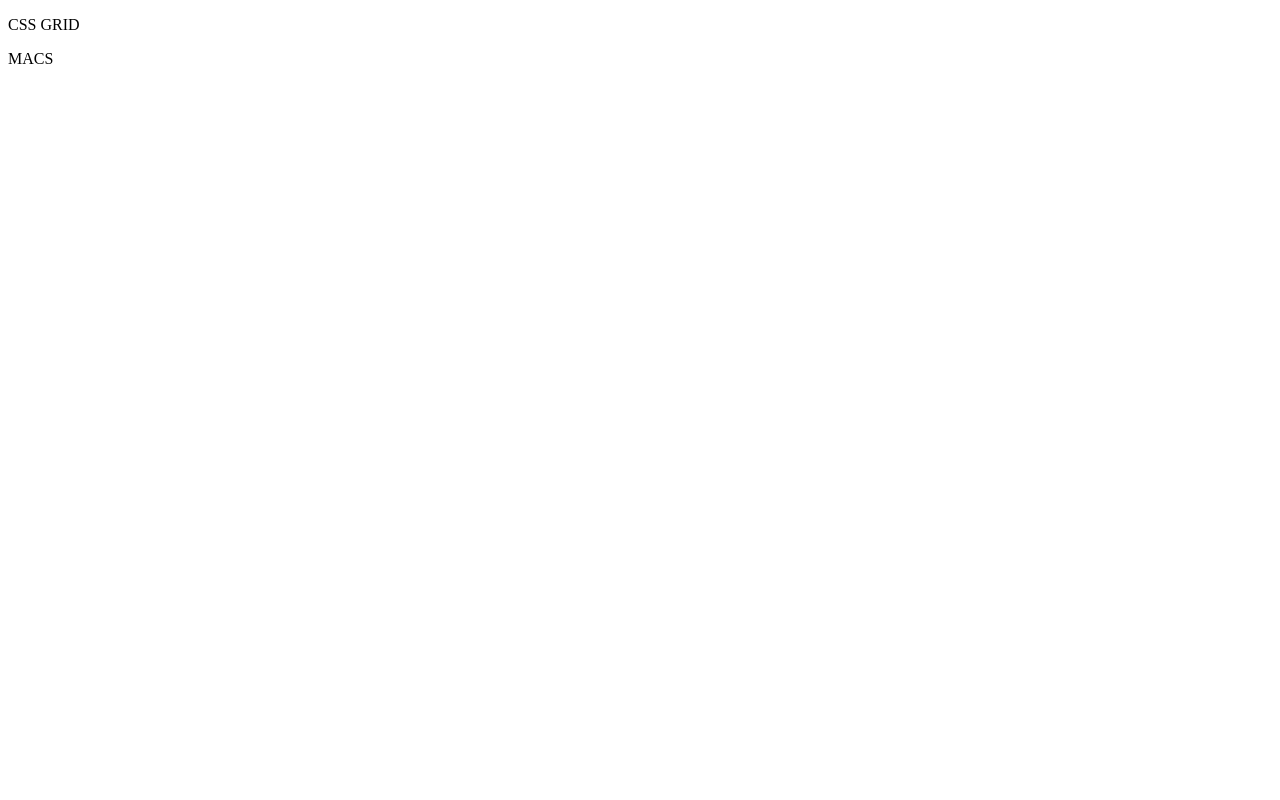
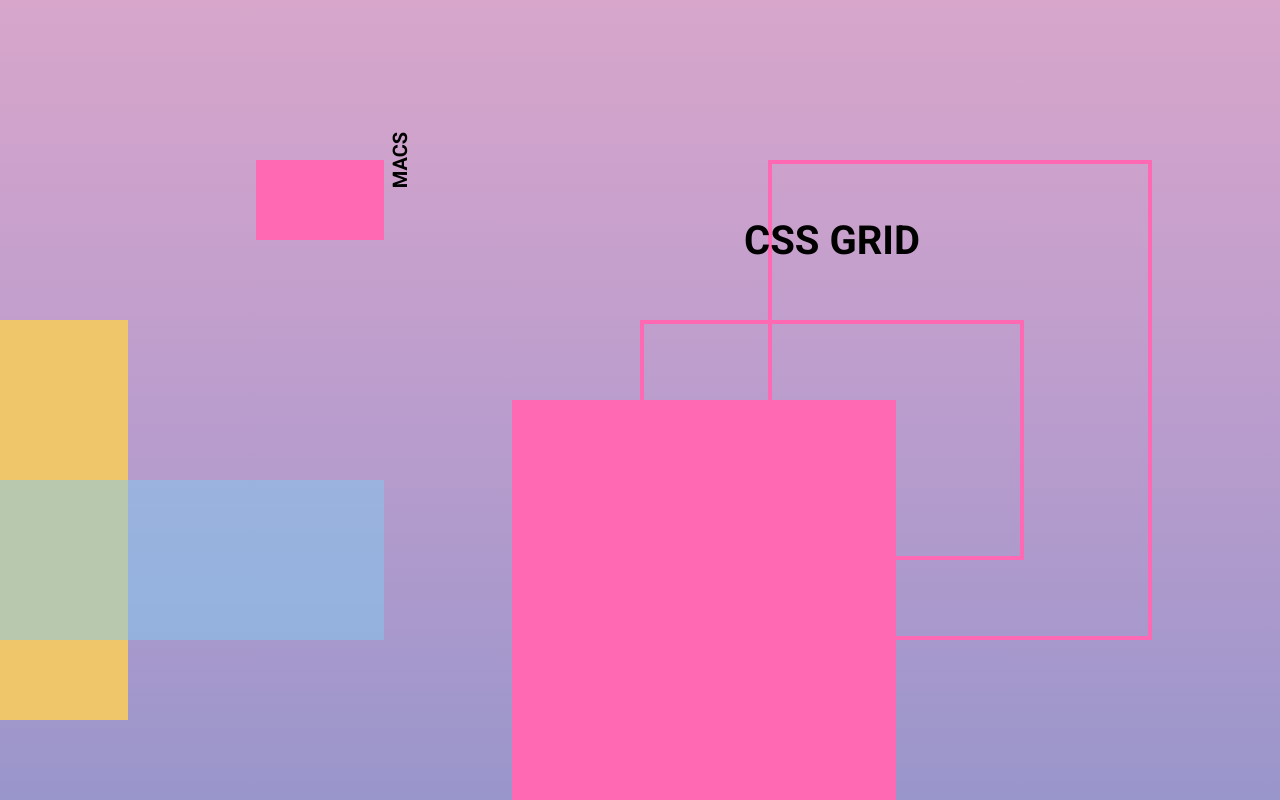
Before and after one commit to MarioSalinas1605/landing-art, a plain HTML site: page index.html in a window 1280 px wide. Drawn offline with Linux system fonts and the light colour scheme.

Commit message:
feat: styles of page

```diff
--- a/index.html
+++ b/index.html
@@ -5,7 +5,7 @@
     <meta charset="UTF-8">
     <meta name="viewport" content="width=device-width, initial-scale=1.0">
     <title>Landing art</title>
-
+    <link rel="stylesheet" href="styles.css">
 </head>
 
 <body>
--- /dev/null
+++ b/styles.css
@@ -0,0 +1,96 @@
+@import url('https://fonts.googleapis.com/css2?family=Roboto:wght@700&display=swap');
+
+:root {
+  --blue: #81ccf1;
+  --yellow: #efc66a;
+  --pink: #d8a6cb;
+  --dark-pink: #c59ece;
+  --purple: #9996cb;
+}
+
+body {
+  font-family: 'Roboto', sans-serif;
+  background-image: linear-gradient(to top, #9996cb, #ab99cc, #bb9dcd, #caa1cc, #d8a6cb);
+  margin: 0;
+  height: 100vh;
+}
+
+.container {
+  display: grid;
+  grid-template: repeat(10, 1fr) / repeat(10, 1fr);
+  height: 100vh;
+}
+
+.item-1 {
+    background: var(--yellow);
+    grid-column: 1 / 2;
+    grid-row: 5 / 10;
+}
+
+.item-2 {
+    background: var(--blue);
+    grid-column: 1 / 4;
+    grid-row: 7 / 9;
+    opacity: 50%;
+}
+
+.item-3 {
+    background: hotpink;
+    grid-column: 5 / 8;
+    grid-row: 6 / 11;
+}
+
+.item-4 {
+    border: 4px solid hotpink;
+    grid-column: 6 / 9;
+    grid-row: 5 / 8;
+}
+
+.item-5 {
+    border: 4px solid hotpink;
+    grid-column: 7 / 10;
+    grid-row: 3 / 9;
+}
+
+.item-6 {
+    font-size: 40px;
+    grid-column: 6 / 9;
+    grid-row: 3 / 5;
+    display: grid;
+    justify-items: center;
+    align-items: center;
+}
+
+.item-6 p {
+    margin: 0;
+}
+
+.item-7 {
+    background: hotpink;
+    grid-column: 3 / 4;
+    grid-row: 3 / 4;
+}
+
+.item-8 {
+    font-size: 20px;
+    display: grid;
+    grid-column-start: 4;
+    grid-row: 2 / 4;
+    transform: rotate(270deg);
+    justify-items: center;
+}
+
+@media (max-width: 375px) {
+    .item-2 {
+        grid-row: 7 / 8;
+    }
+    .item-3 {
+        grid-row: 6 / 10;
+    }
+    .item-5 {
+        grid-row: 4 / 9;
+    }
+    .item-7 {
+        grid-column: 2 / 3;
+    }
+}
```
